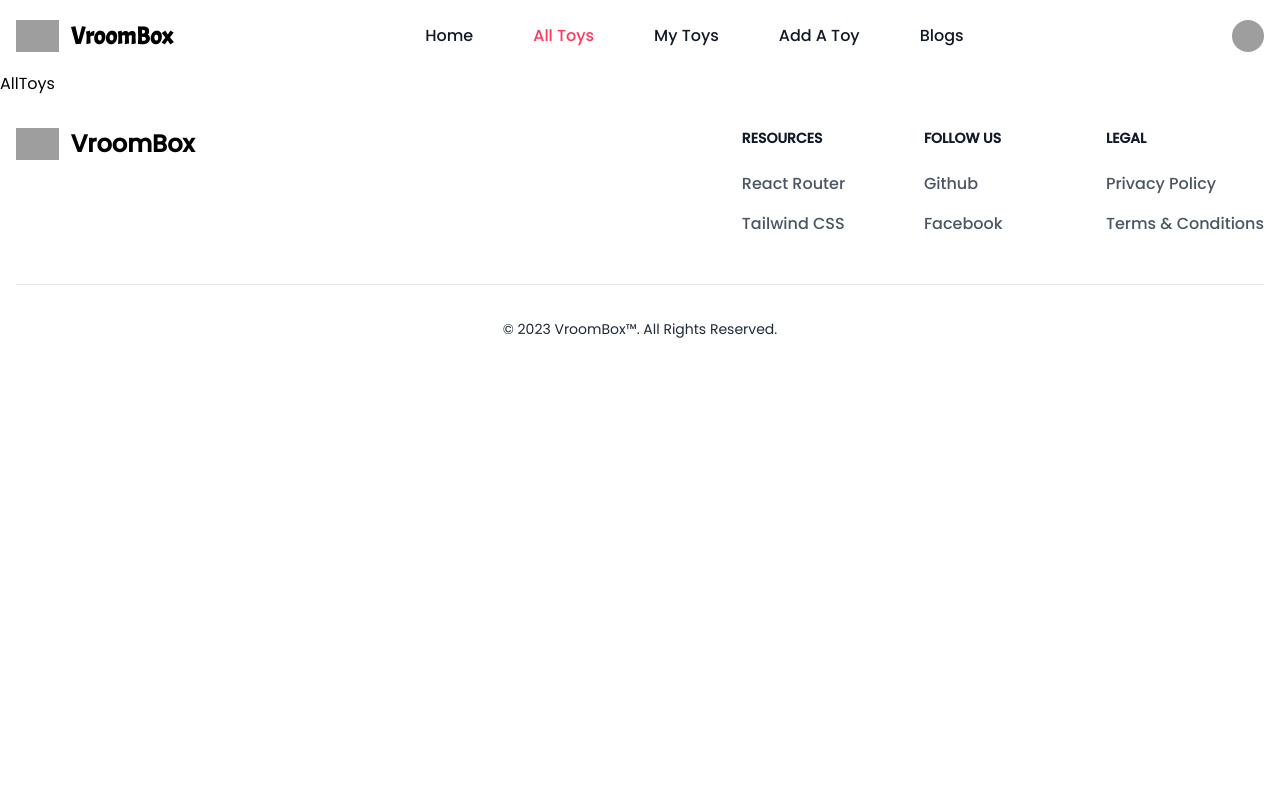
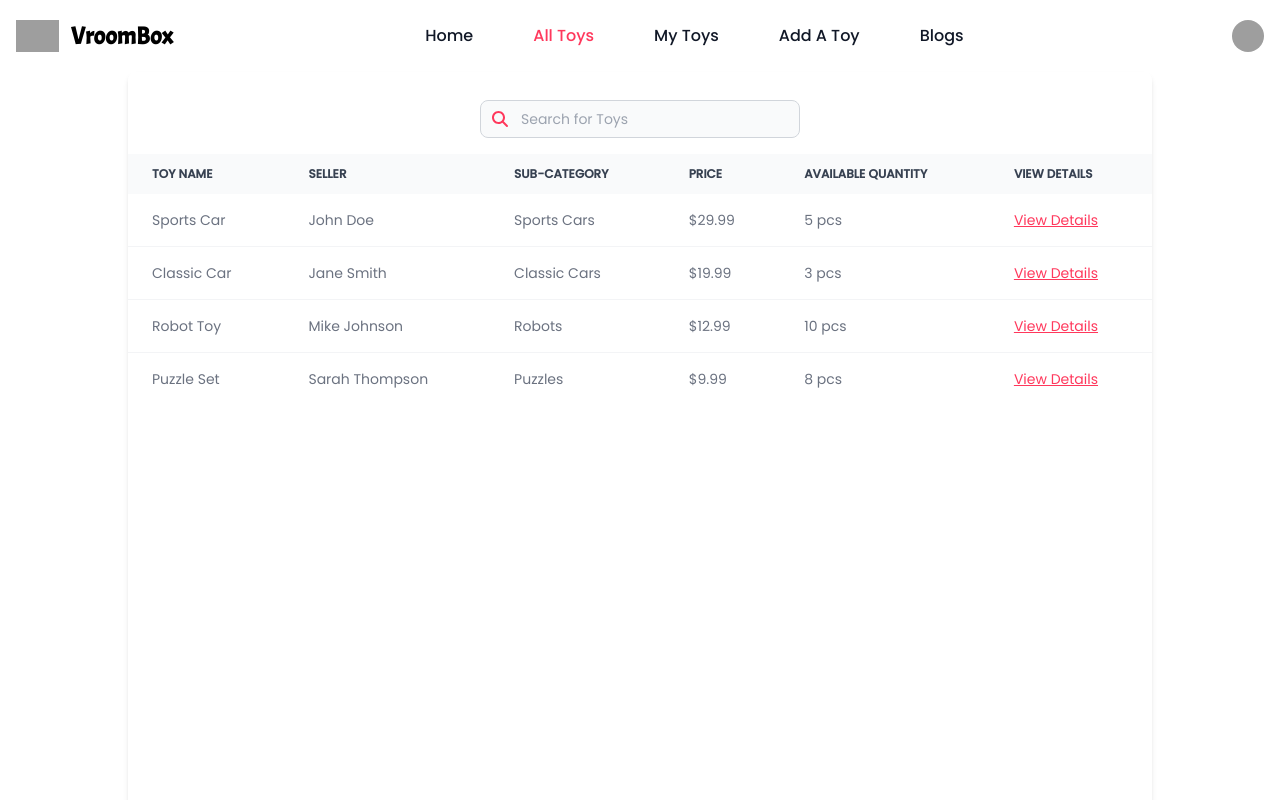
Before and after one commit to Shahariarshanto/VroomBox, a React (Vite) app: page /toys in a window 1280 px wide. Shown: the top 800 px of the page. Built offline with nearby package versions, Linux system fonts and the light colour scheme; grey boxes are pictures that could not be loaded.

Commit message:
AllToys  Component Added

```diff
--- a/src/components/pages/AllToys.jsx
+++ b/src/components/pages/AllToys.jsx
@@ -1,11 +1,131 @@
+import { faSearch } from "@fortawesome/free-solid-svg-icons";
+import { FontAwesomeIcon } from "@fortawesome/react-fontawesome";
+import React, { useState } from "react";
+
+const AllToys = () => {
+  const [searchTerm, setSearchTerm] = useState("");
+  const [filteredToys, setFilteredToys] = useState([]);
+
+  // Sample toy data
+  const toys = [
+    {
+      id: 1,
+      seller: "John Doe",
+      toyName: "Sports Car",
+      subCategory: "Sports Cars",
+      price: 29.99,
+      quantity: 5,
+    },
+    {
+      id: 2,
+      seller: "Jane Smith",
+      toyName: "Classic Car",
+      subCategory: "Classic Cars",
+      price: 19.99,
+      quantity: 3,
+    },
+    {
+      id: 3,
+      seller: "Mike Johnson",
+      toyName: "Robot Toy",
+      subCategory: "Robots",
+      price: 12.99,
+      quantity: 10,
+    },
+    {
+      id: 4,
+      seller: "Sarah Thompson",
+      toyName: "Puzzle Set",
+      subCategory: "Puzzles",
+      price: 9.99,
+      quantity: 8,
+    },
+    // Add more toy objects here...
+  ];
 
 
-export default function AllToys() {
+  // Handle search input change
+  const handleSearchChange = (event) => {
+    const searchTerm = event.target.value;
+    setSearchTerm(searchTerm);
 
-    return (
-      <>
-        <h1>AllToys</h1>
+    // Filter toys based on search term
+    const filteredToys = toys.filter((toy) =>
+      toy.toyName.toLowerCase().includes(searchTerm.toLowerCase())
+    );
+    setFilteredToys(filteredToys);
+  };
 
-      </>
-    );
-  }
+  // Determine the array to display based on whether there is a search term or not
+  const toysToDisplay = searchTerm ? filteredToys : toys;
+
+  return (
+    <div className="relative max-w-screen-lg min-h-screen mx-auto overflow-x-auto shadow-md sm:rounded-lg">
+      <div className="flex justify-center mt-6">
+        <div className="pb-4  bg-white">
+          <label htmlFor="table-search" className="sr-only">
+            Search
+          </label>
+          <div className="relative mt-1">
+            <div className="absolute inset-y-0 left-0 flex items-center pl-3 pointer-events-none">
+              <FontAwesomeIcon icon={faSearch} className="text-[#ff385c]" />
+            </div>
+            <input
+              type="text"
+              id="table-search"
+              className="block p-2 pl-10 text-sm text-gray-900 border border-gray-300 rounded-lg w-80 bg-gray-50 focus:ring-blue-500 focus:border-blue-500"
+              placeholder="Search for Toys"
+              value={searchTerm}
+              onChange={handleSearchChange}
+            />
+          </div>
+        </div>
+      </div>
+
+      <table className="w-full text-sm text-left text-gray-500">
+        <thead className="text-xs text-gray-700 uppercase bg-gray-50">
+          <tr>
+            <th scope="col" className="px-6 py-3">
+              Toy Name
+            </th>
+            <th scope="col" className="px-6 py-3">
+              Seller
+            </th>
+            <th scope="col" className="px-6 py-3">
+              Sub-category
+            </th>
+            <th scope="col" className="px-6 py-3">
+              Price
+            </th>
+            <th scope="col" className="px-6 py-3">
+              Available Quantity
+            </th>
+            <th scope="col" className="px-6 py-3">
+              View Details
+            </th>
+          </tr>
+        </thead>
+        <tbody className="bg-white divide-y divide-gray-100">
+          {toysToDisplay.map((toy) => (
+            <tr key={toy.id}>
+              <td className="px-6 py-4 whitespace-nowrap">{toy.toyName}</td>
+              <td className="px-6 py-4 whitespace-nowrap">{toy.seller}</td>
+              <td className="px-6 py-4 whitespace-nowrap">{toy.subCategory}</td>
+              <td className="px-6 py-4 whitespace-nowrap">${toy.price}</td>
+              <td className="px-6 py-4 whitespace-nowrap">
+                {toy.quantity} pcs
+              </td>
+              <td className="px-6 py-4 whitespace-nowrap">
+                <button className="text-[#ff385c] underline">
+                  View Details
+                </button>
+              </td>
+            </tr>
+          ))}
+        </tbody>
+      </table>
+    </div>
+  );
+};
+
+export default AllToys;
```
